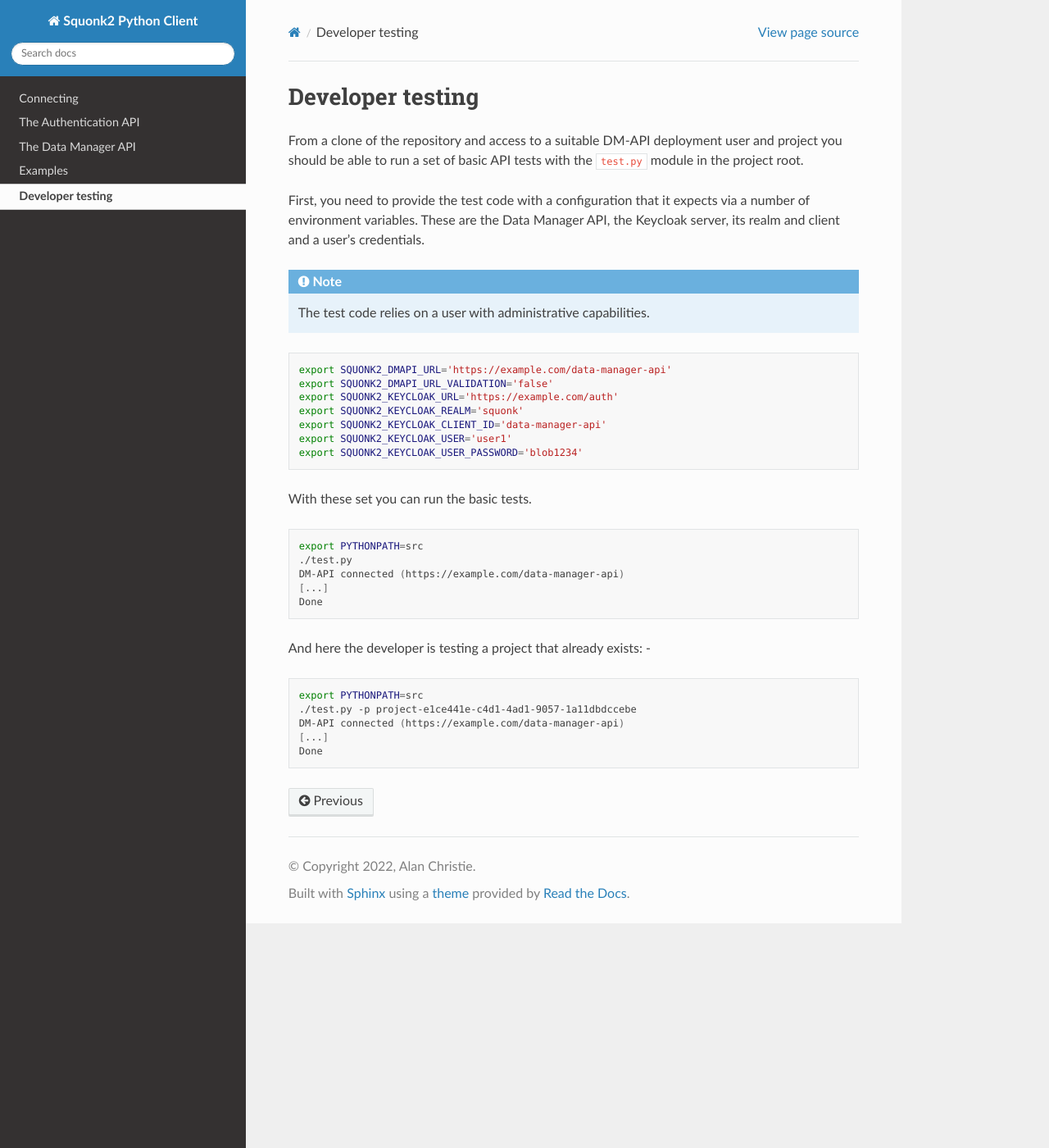
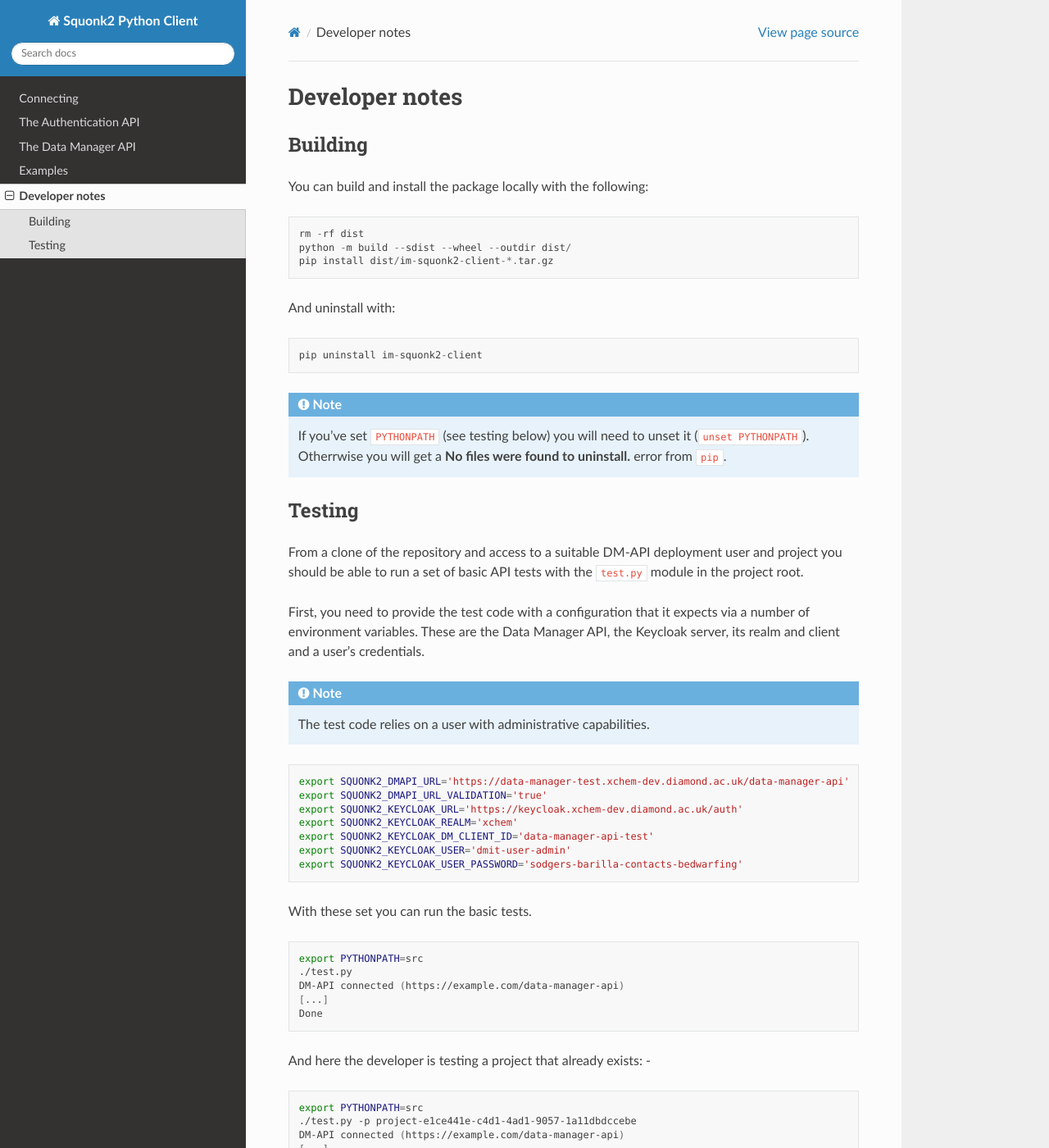
Before and after one commit to InformaticsMatters/squonk2-python-client, a Sphinx documentation site: the page built from docs/developer.rst, in a window 1280 px wide and 1400 px high. Shown: the whole window at 82% size. Built offline with Sphinx 7.4.7 and the Read the Docs theme 2.0.0, drawn with Linux system fonts in a browser that asks for light colours.

Commit message:
test: Test changes
Package now im-squonk2-client
Adjusted developer notes

```diff
--- a/README.rst
+++ b/README.rst
@@ -70,7 +70,7 @@ Installation
 The Squonk2 package is published on `PyPI`_ and can be installed from
 there::
 
-    pip install squonk2-client
+    pip install im-squonk2-client
 
 Documentation
 =============
--- a/docs/developer.rst
+++ b/docs/developer.rst
@@ -1,6 +1,28 @@
-#################
-Developer testing
-#################
+###############
+Developer notes
+###############
+
+********
+Building
+********
+You can build and install the package locally with the following::
+
+    rm -rf dist
+    python -m build --sdist --wheel --outdir dist/
+    pip install dist/im-squonk2-client-*.tar.gz
+
+And uninstall with::
+
+    pip uninstall im-squonk2-client
+
+.. note::
+    If you've set ``PYTHONPATH`` (see testing below) you will need to unset it
+    (``unset PYTHONPATH``). Otherrwise you will get a
+    **No files were found to uninstall.** error from ``pip``.
+
+*******
+Testing
+*******
 From a clone of the repository and access to a suitable DM-API deployment user
 and project you should be able to run a set of basic API tests with the
 ``test.py`` module in the project root.
@@ -14,13 +36,13 @@ the Keycloak server, its realm and client and a user's credentials.
 
 .. code-block:: bash
 
-    export SQUONK2_DMAPI_URL='https://example.com/data-manager-api'
-    export SQUONK2_DMAPI_URL_VALIDATION='false'
-    export SQUONK2_KEYCLOAK_URL='https://example.com/auth'
-    export SQUONK2_KEYCLOAK_REALM='squonk'
-    export SQUONK2_KEYCLOAK_CLIENT_ID='data-manager-api'
-    export SQUONK2_KEYCLOAK_USER='user1'
-    export SQUONK2_KEYCLOAK_USER_PASSWORD='blob1234'
+    export SQUONK2_DMAPI_URL='https://data-manager-test.xchem-dev.diamond.ac.uk/data-manager-api'
+    export SQUONK2_DMAPI_URL_VALIDATION='true'
+    export SQUONK2_KEYCLOAK_URL='https://keycloak.xchem-dev.diamond.ac.uk/auth'
+    export SQUONK2_KEYCLOAK_REALM='xchem'
+    export SQUONK2_KEYCLOAK_DM_CLIENT_ID='data-manager-api-test'
+    export SQUONK2_KEYCLOAK_USER='dmit-user-admin'
+    export SQUONK2_KEYCLOAK_USER_PASSWORD='sodgers-barilla-contacts-bedwarfing'
 
 
 With these set you can run the basic tests.
--- a/requirements.txt
+++ b/requirements.txt
@@ -1,3 +1,3 @@
 authlib == 1.0.1
-requests == 2.28.0
+requests >= 2.28.0
 wrapt == 1.14.1
--- a/setup.py
+++ b/setup.py
@@ -17,7 +17,7 @@ with open("README.rst", "r", encoding="utf-8") as fh:
     long_description = fh.read()
 
 setuptools.setup(
-    name="squonk2-client",
+    name="im-squonk2-client",
     version=os.environ.get("GITHUB_REF_SLUG", "1.0.0"),
     author="Alan Christie",
     author_email="achristie@informaticsmatters.com",
--- a/test.py
+++ b/test.py
@@ -15,7 +15,7 @@ from squonk2.auth import Auth
 DMAPI_URL: str = os.environ["SQUONK2_DMAPI_URL"]
 KEYCLOAK_URL: str = os.environ["SQUONK2_KEYCLOAK_URL"]
 KEYCLOAK_REALM: str = os.environ["SQUONK2_KEYCLOAK_REALM"]
-KEYCLOAK_CLIENT_ID: str = os.environ["SQUONK2_DM_KEYCLOAK_CLIENT_ID"]
+KEYCLOAK_CLIENT_ID: str = os.environ["SQUONK2_KEYCLOAK_DM_CLIENT_ID"]
 KEYCLOAK_USER: str = os.environ["SQUONK2_KEYCLOAK_USER"]
 KEYCLOAK_USER_PASSWORD: str = os.environ["SQUONK2_KEYCLOAK_USER_PASSWORD"]
 # Optional
```
